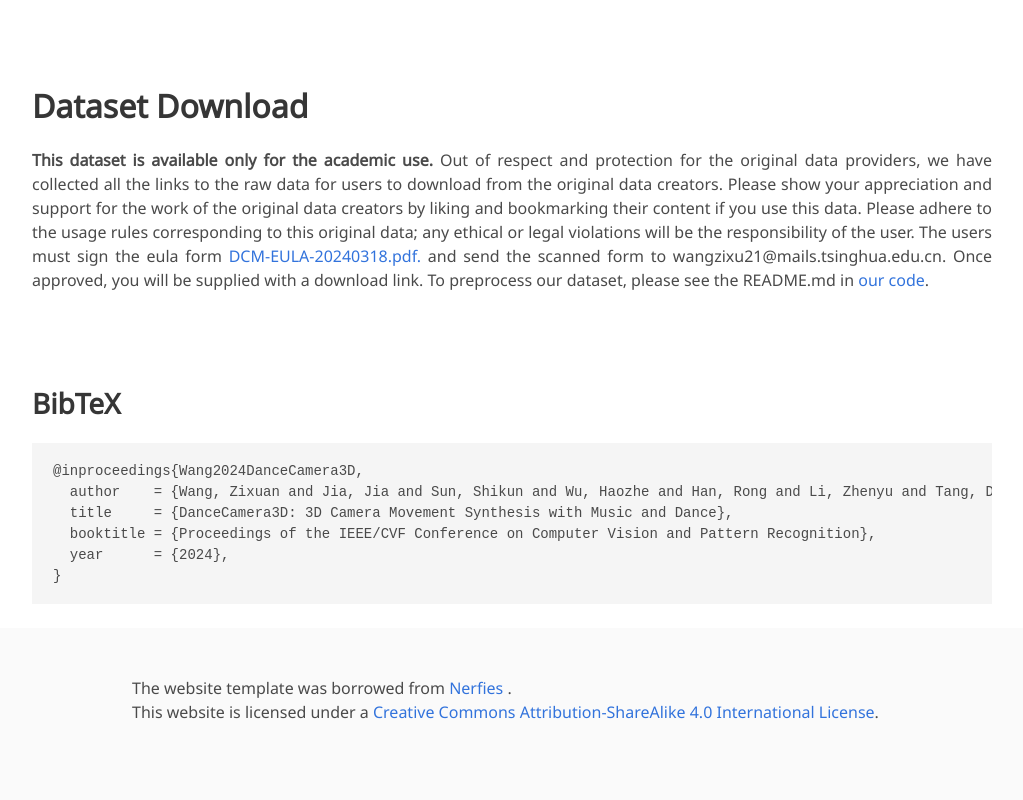
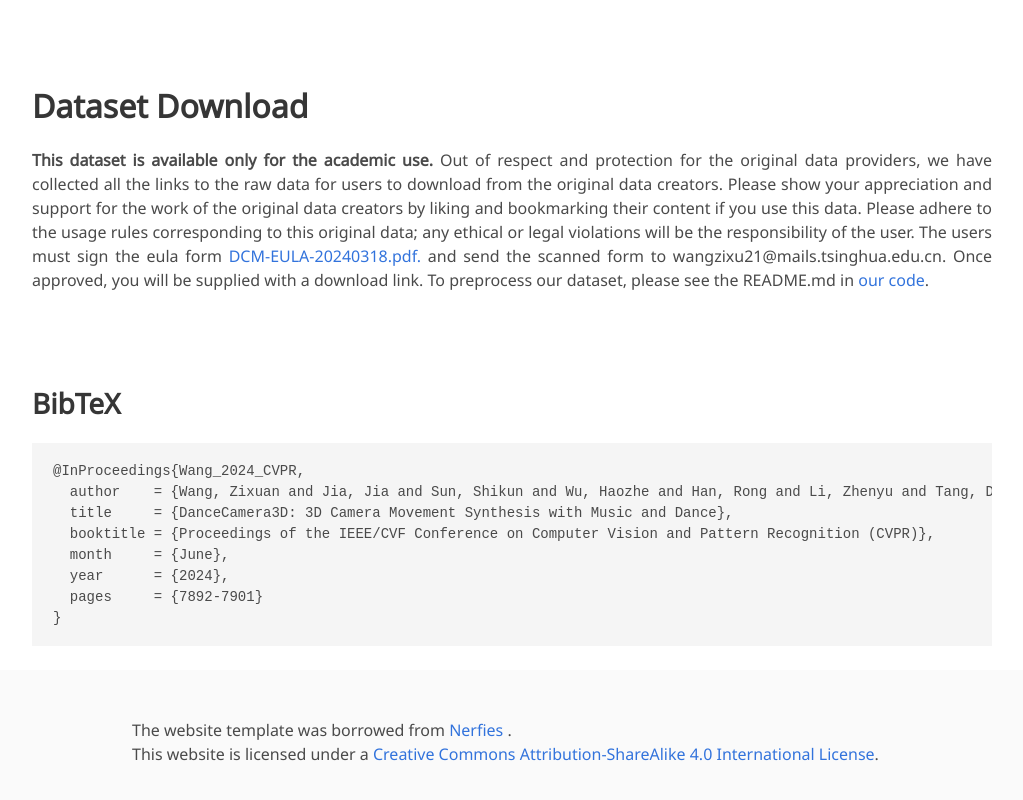
Before and after one commit to Carmenw1203/DanceCamera3D.github.io, a plain HTML site: page index.html in a window 1280 px wide. Shown: the part 3507-4307 px from the top of the page, without its empty margins (128-1151 px from the left). Drawn offline with nearby package versions, Linux system fonts and the light colour scheme; some icons are missing; a web font is replaced by a local one.

Commit message:
modify bibtex

```diff
--- a/index.html
+++ b/index.html
@@ -220,11 +220,13 @@
 <section class="section" id="BibTeX">
   <div class="container is-max-desktop content">
     <h2 class="title">BibTeX</h2>
-    <pre><code>@inproceedings{Wang2024DanceCamera3D,
+    <pre><code>@InProceedings{Wang_2024_CVPR,
   author    = {Wang, Zixuan and Jia, Jia and Sun, Shikun and Wu, Haozhe and Han, Rong and Li, Zhenyu and Tang, Di and Zhou, Jiaqing and Luo, Jiebo},
   title     = {DanceCamera3D: 3D Camera Movement Synthesis with Music and Dance},
-  booktitle = {Proceedings of the IEEE/CVF Conference on Computer Vision and Pattern Recognition},
+  booktitle = {Proceedings of the IEEE/CVF Conference on Computer Vision and Pattern Recognition (CVPR)},
+  month     = {June},
   year      = {2024},
+  pages     = {7892-7901}
 }</code></pre>
   </div>
 
```
